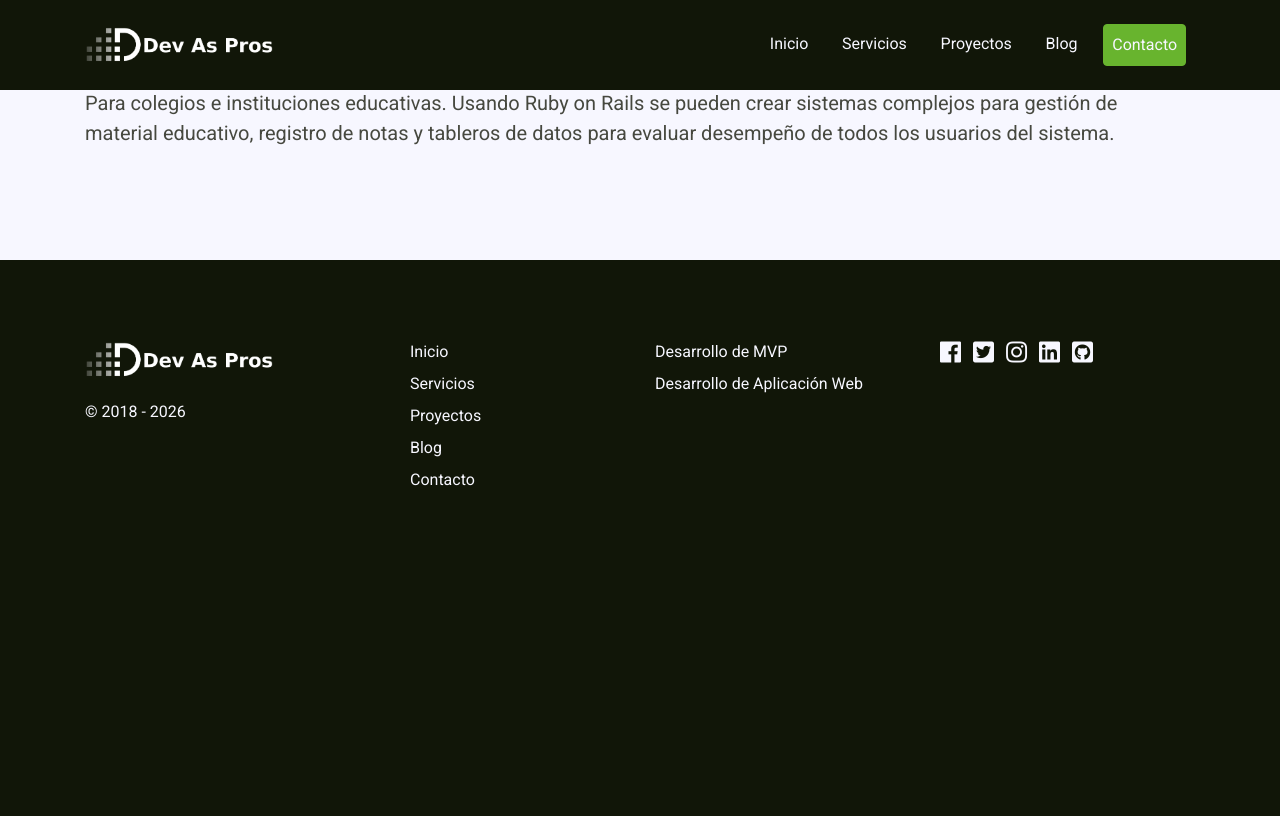
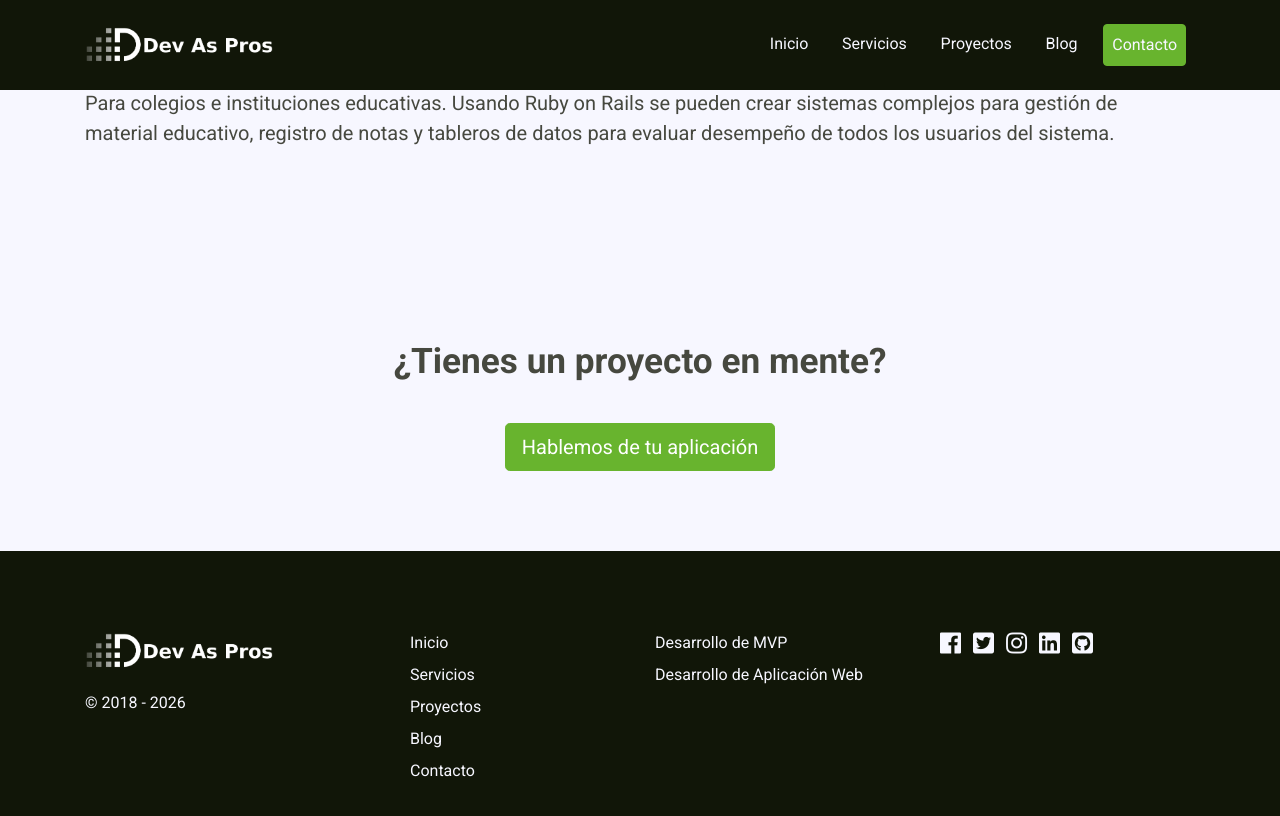
Before and after one commit to devaspros/website, a Jekyll site: the page built from web_app_development.html, in a window 1280 px wide and 900 px high, scrolled down 2003 px. Shown: the top 816 px of the window. Built offline with Jekyll 4.4.1, drawn with Linux system fonts in a browser that asks for light colours; comment, search, counter and statistics services are not loaded; before the commit the page ends 2663 px from its top, so only the background shows below that.

Commit message:
más mejoras de la pagina en general

```diff
--- a/_sass/_mvp_development.scss
+++ b/_sass/_mvp_development.scss
@@ -51,6 +51,18 @@
   }
 }
 
+.mvp-cta {
+  padding: 80px 0;
+  background-color: $whiteDevAsPros;
+  color: $greyDevAsPros;
+
+  h2 {
+    margin-bottom: 40px;
+    font-size: 2.2rem;
+    font-weight: bold;
+  }
+}
+
 .mvp-benefits {
   padding-top: 30px;
 
--- a/_sass/_projects.scss
+++ b/_sass/_projects.scss
@@ -46,7 +46,9 @@
 
     .project {
       width: 20%;
-      height: 20vw;
+      display: flex;
+      flex-direction: column;
+      align-items: center;
 
       a {
         padding: 0 20px;
@@ -61,6 +63,16 @@
           width: 100%;
           height: auto;
         }
+      }
+
+      .project-description {
+        font-size: 0.85rem;
+        text-align: center;
+        color: $greyDevAsPros;
+        background-color: $whiteDevAsPros;
+        width: 100%;
+        padding: 8px 10px;
+        margin: 0;
       }
 
       &.etom {
--- a/built.html
+++ b/built.html
@@ -17,6 +17,7 @@ title: Proyectos
           <a href="{{ project.url }}" title="{{ project.description }}">
             <img src="{{ project.image }}" alt="{{ project.description }}">
           </a>
+          <p class="project-description">{{ project.description }}</p>
         </div>
       {% endfor %}
     </div>
--- a/web_app_development.html
+++ b/web_app_development.html
@@ -82,3 +82,10 @@ title: Desarrollo de Aplicación Web
     </div>
   </div>
 </section>
+
+<section class="mvp-cta">
+  <div class="container text-center">
+    <h2>¿Tienes un proyecto en mente?</h2>
+    <a href="/contact-us" class="btn btn-primary btn-lg cta">Hablemos de tu aplicación</a>
+  </div>
+</section>
```
Also changed, not shown: index.html (+6 -7 lines), mvp_development.html (+7 -0 lines).
